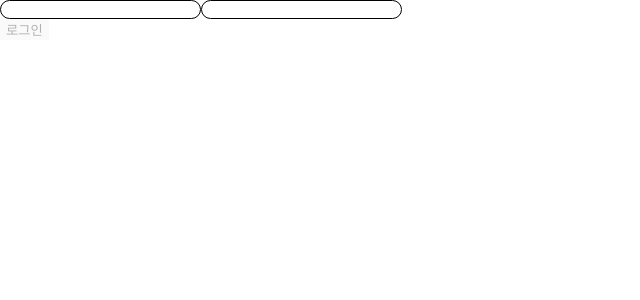
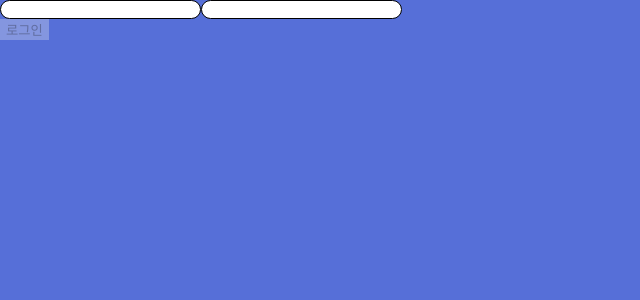
Before and after one commit to ddoyun/wanted-pre-onboarding-frontend, a React (Create React App) app: page / in a window 1280 px wide. Shown: the top 300 px of the page, without its empty margins (0-640 px from the left). Built offline with nearby package versions, Linux system fonts and the light colour scheme.

Commit message:
Feat: ThemeProvider 전역 사용

```diff
--- a/src/App.js
+++ b/src/App.js
@@ -1,5 +1,7 @@
 import { BrowserRouter, Route, Routes } from 'react-router-dom';
-import GlobalStyles from './style/globalStyle';
+import { ThemeProvider } from 'styled-components';
+import GlobalStyles from './styles/globalStyle';
+import Theme from './styles/theme';
 import SignIn from './pages/SignIn';
 import SignUp from './pages/SignUp';
 import Todo from './pages/Todo';
@@ -11,6 +13,7 @@
   return (
     <BrowserRouter>
       <GlobalStyles />
+      <ThemeProvider theme={Theme}>
         <Routes>
           <Route element={<PublicLayout />}>
             <Route path="/" element={<SignIn />} />
@@ -22,6 +25,7 @@
           </Route>
           <Route path="*" element={<NotFound />} />
         </Routes>
+      </ThemeProvider>
     </BrowserRouter>
   );
 }
--- a/src/style/globalStyle.js
+++ /dev/null
@@ -1,70 +0,0 @@
-import { createGlobalStyle } from 'styled-components';
-import reset from 'styled-reset';
-
-const GlobalStyles = createGlobalStyle`
-  ${reset}
-
-  :root {
-    --color-primary-100: #4357AC;
-    --color-primary-050: #8294CD;
-    --color-primary-020: #B3C2E7;
-    --color-primary-010: #E2EFFF;
-    --color-inactive: #E2EFFF;
-    --color-light-gray: #F5F5F5;
-    --color-gray-900: #111827;
-    --color-gray-800: #1F2937;
-    --color-gray-700: #374151;
-    --color-gray-600: #4B5563;
-    --color-gray-500: #6D7280;
-    --color-gray-400: #7B7B7B;
-    --color-gray-300: #D2D5DA;
-    --color-gray-200: #ECECEC;
-    --color-gray-100: #F3F4F6;
-  }
-  body {
-    font-family: "Noto Sans KR", sans-serif;
-    font-size: 14px;
-  }
-
-  div, section, button{
-    box-sizing: border-box
-  }
-  h1 {
-    font-size: 34px;
-    font-weight: bold;
-  }
-  ul, li {
-    list-style: none;
-  }
-  a {
-    text-decoration: none;
-  }
-  button {
-    display: flex;
-    cursor: pointer;
-    outline: none;
-    border: none;
-    align-items: center;
-    justify-content: center;
-  };
-  input {
-    outline: none;
-    padding-left: 20px;
-    border-radius: 30px;
-    border : 1px solid black;
-    &::placeholder {
-      color: rgba(0, 0, 0, 0.2);
-      font-size: 16px;
-      font-weight: bold
-    }
-  }
-  ::selection {
-    color: #000;
-    background-color: var(--color-yellow);
-  }
-  strong {
-    font-weight: bold;
-  }
-`;
-
-export default GlobalStyles;
```
Lines whose indentation alone changed are shown as unchanged.
